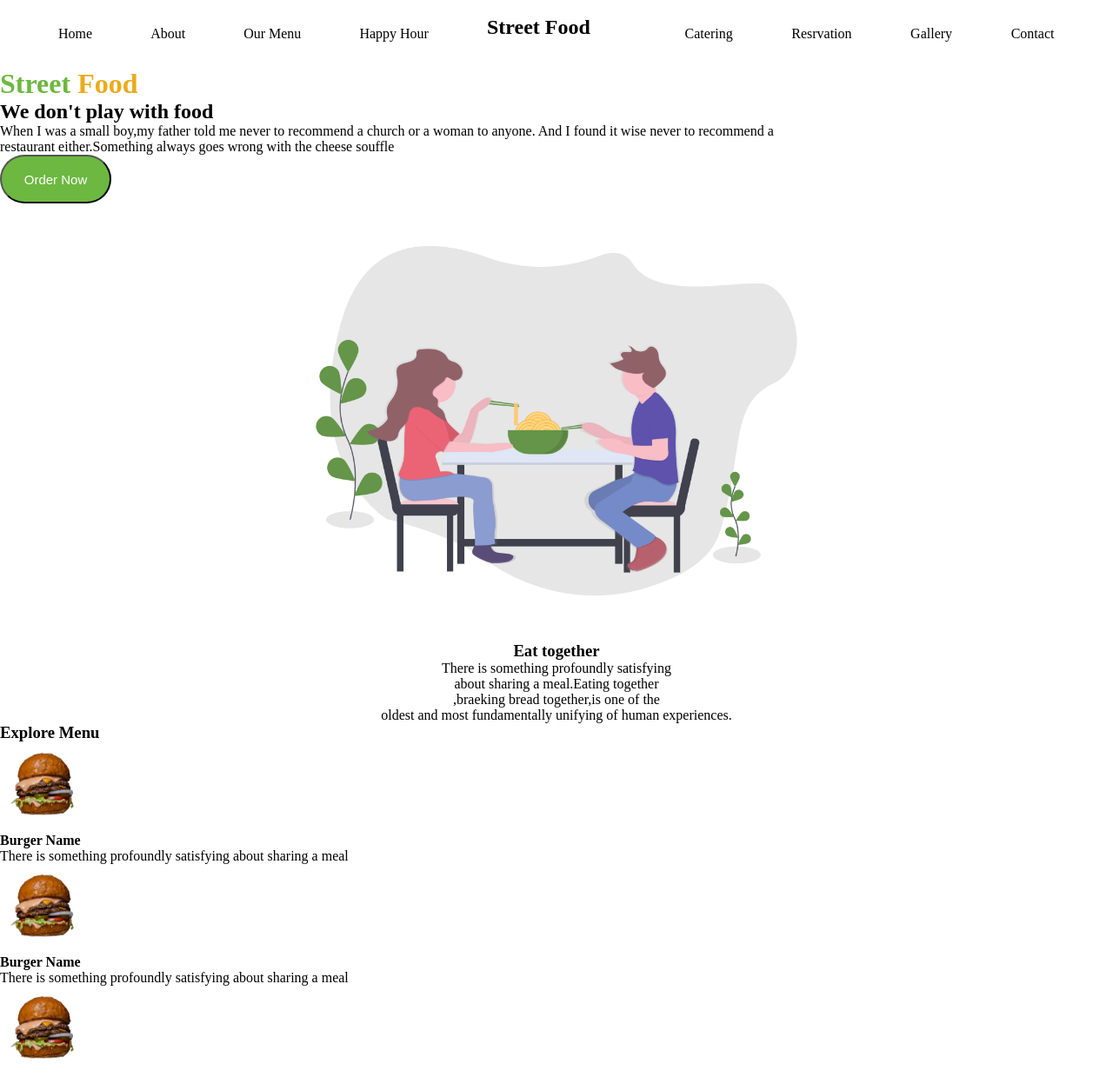
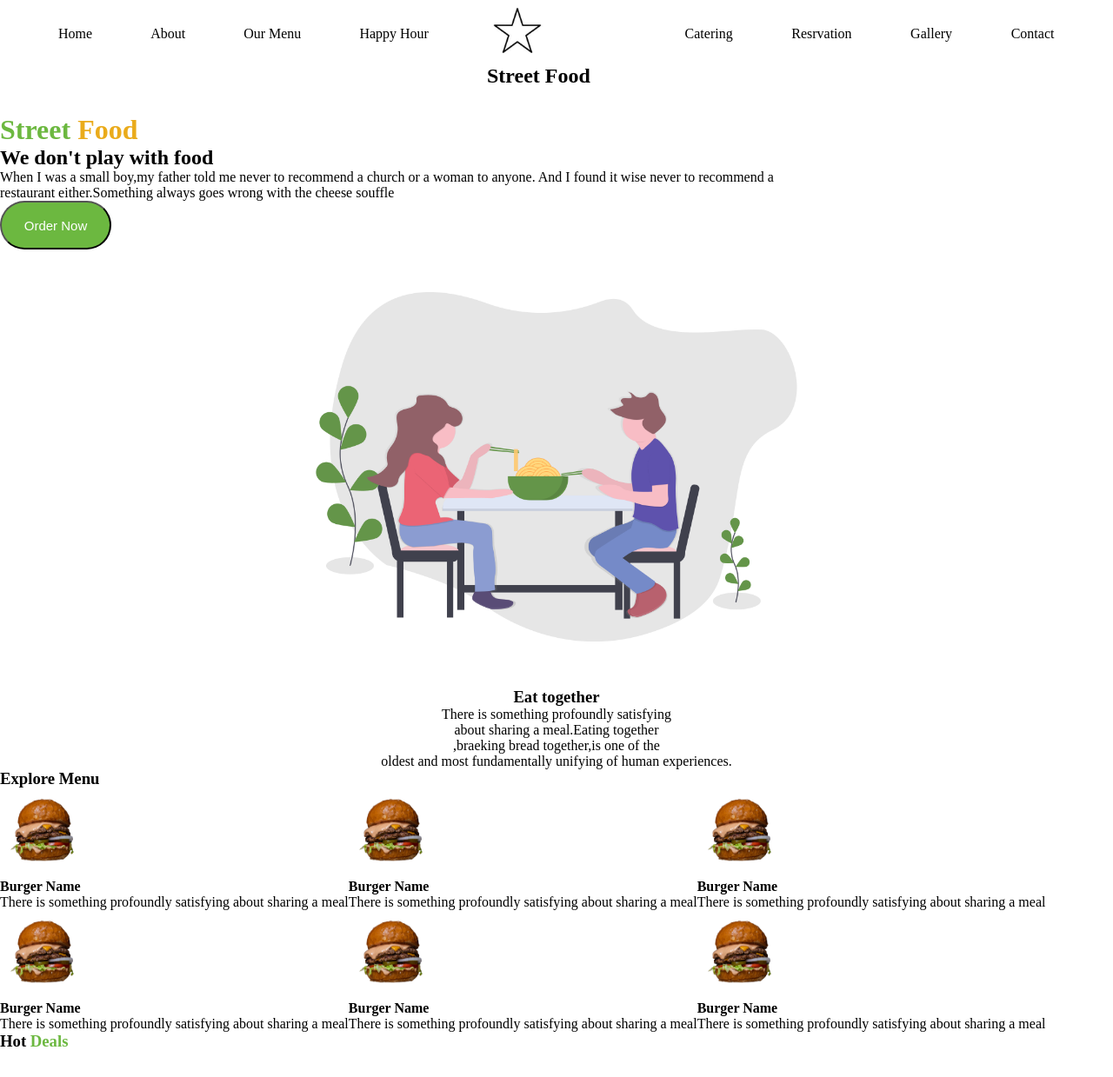
Before and after one commit to derrickmacharia/Street-Food, a plain HTML site: page index.html in a window 1280 px wide. Shown: the top 1239 px of the page at 87% size. Drawn offline with Linux system fonts and the light colour scheme.

Commit message:
This commit add an image to the website

```diff
--- a/index.css
+++ b/index.css
@@ -12,6 +12,11 @@
 ul{
     text-decoration: none;
     list-style: none;
+}
+.star {
+    height: 70px;
+    width: 70px;
+    background-color: brown;
 }
 .header {
     width: 100%;
@@ -92,8 +97,6 @@ button{
 }
 .eat{
     text-align: center;
-    display: flexbox;
-    flex-wrap: wrap;
 }
 .juice{
     position: relative;
--- a/index.html
+++ b/index.html
@@ -16,7 +16,7 @@
                     <li class="list">Happy Hour</li>
                 </div>
                 <div style="width: 20%;">
-                    <img src="" alt="">
+                    <img class="star" src="./Assets/star.jpg" alt="">
                     <h1>Street Food</h1>
                 </div>
                 <div class="food main-flex">
@@ -56,6 +56,7 @@
             </div>
             <h3>Explore Menu </h3>
             <div class="menu">
+                <div class="main-flex explore">
                     <div>
                         <div>
                             <img id="image1" src="./Assets/amirali-mirhashemian-sc5sTPMrVfk-unsplash-removebg-preview.png" alt="">
@@ -89,6 +90,8 @@
                             <p>There is something profoundly satisfying about sharing a meal</p>
                         </div>
                     </div>
+                </div>
+                <div class="main-flex explore">
                     <div>
                         <div>
                             <img id="image4" src="./Assets/amirali-mirhashemian-sc5sTPMrVfk-unsplash-removebg-preview.png" alt="">
@@ -98,6 +101,7 @@
                         </div>
                         <div>
                             <p>There is something profoundly satisfying about sharing a meal</p>
+                        </div>
                     </div>
                     <div>
                         <div>
@@ -122,6 +126,7 @@
                         </div>
                     </div>
                 </div>
+            <div>
             <div>
                 <h3>Hot
                     <span style="color: #6CB840">Deals</span>
```
Also changed, not shown: Assets/star.jpg (added). Lines whose indentation alone changed are shown as unchanged.
